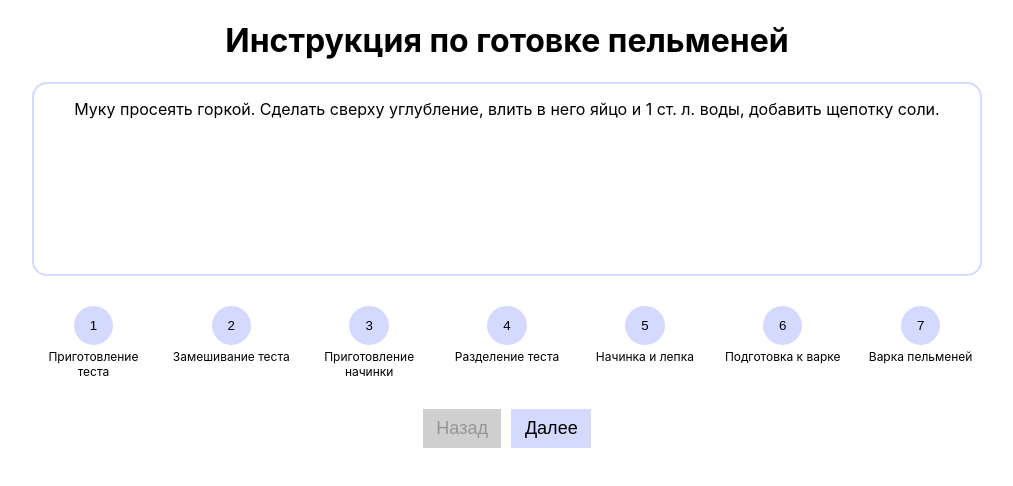
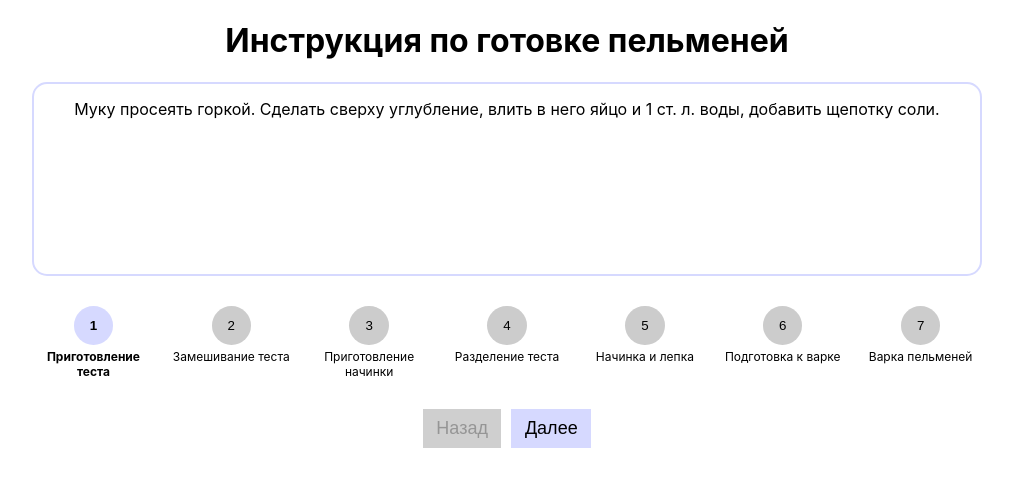
Before and after one commit to OlgaStarchenko/Task_2, a React (Create React App) app: page / in a window 1280 px wide. Shown: the top 486 px of the page, without its empty margins (133-1146 px from the left). Built offline with nearby package versions, Linux system fonts and the light colour scheme.

Commit message:
Project completed

```diff
--- a/src/App.js
+++ b/src/App.js
@@ -41,16 +41,19 @@ export const App = () => {
 					</div>
 					<ul className={styles["steps-list"]}>
 						{steps.map((step, index) => {
+							let isActive = index === activeIndex;
+							let isDone = index <= activeIndex;
 							return (
 								<li
-									className={
-										styles["steps-item"] + " " + styles.done
-									}
+									className={`${styles["steps-item"]}
+										${isActive ? styles.active : ""}
+										${isDone ? styles.done : ""}`}
 									key={step.id}
 								>
 									{/* Для того, чтобы вычислить необходимый класс используйте активный индекс, текущий индекс, а также тернарные операторы */}
 									<button
 										className={styles["steps-item-button"]}
+										onClick={() => setActiveIndex(index)}
 									>
 										{index + 1}
 									</button>
```
